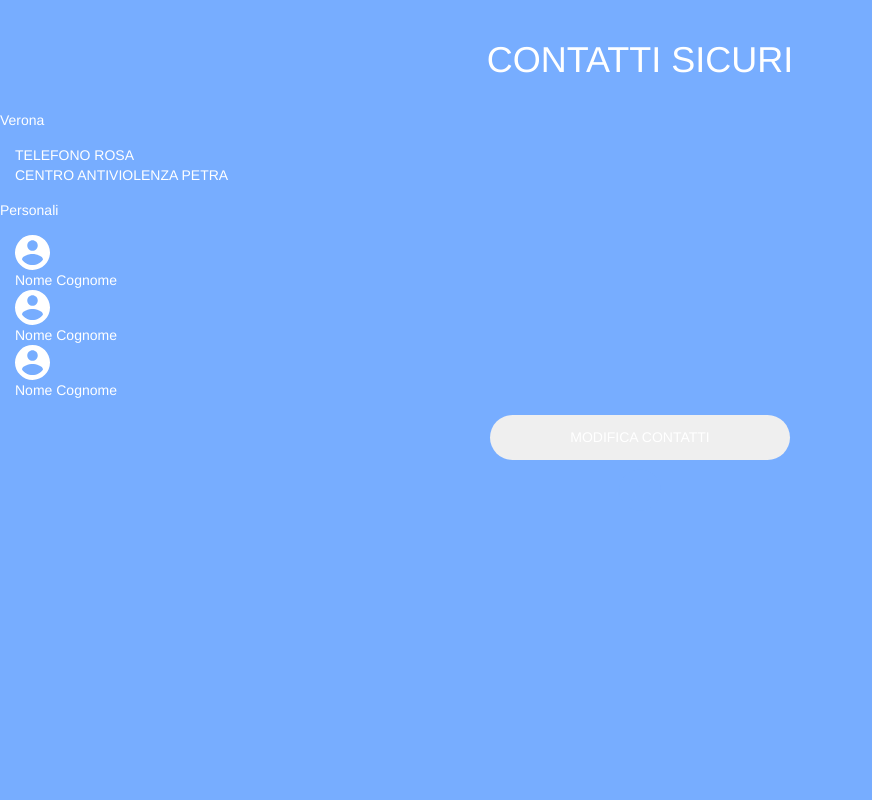
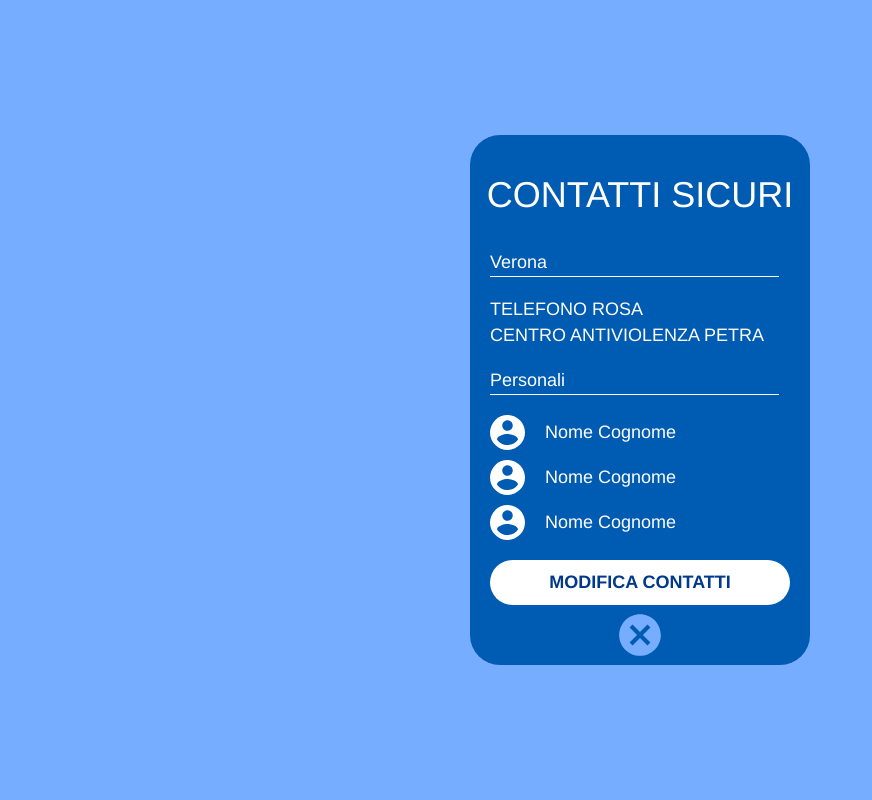
Before and after one commit to DavidZanotto/aidMe, a PHP site: page /AidMe-modifiche/contattiSicuriUtilizzo-ok.html in a window 1280 px wide. Shown: the whole page, without its empty margins (0-872 px from the left). Run offline with PHP 8.4, Linux system fonts and the light colour scheme.

Commit message:
Update stile.css

```diff
--- a/html AIDME/AidMe-modifiche/css/stile.css
+++ b/html AIDME/AidMe-modifiche/css/stile.css
@@ -1,3 +1,19 @@
+@media only screen and (min-width: 240px) and (max-width: 767px) {
+    #pic {
+        text-align: center;
+    }
+    #inputModifica input {}
+}
+
+@media only screen and (min-width: 768px) {
+    #pic {
+        text-align: right;
+    }
+    #inputModifica input {
+        float: left;
+    }
+}
+
 @media only screen and (min-width: 1024px) {
     .container_box {
         display: flex;
@@ -22,6 +38,10 @@ body {
     background-color: #00388C;
 }
 
+#bodyBg2 {
+    background-color: #005BB2;
+}
+
 #logo {
     width: 650px;
     margin: auto;
@@ -41,7 +61,6 @@ h1 {
 
 .buttonIntro {
     text-align: center;
-    /* font-family: 'Outfit', sans-serif; */
     font-size: 18px;
 }
 
@@ -96,7 +115,7 @@ a:hover {
 }
 
 .margin {
-    margin: 15px;
+    margin: 20px;
 }
 
 #backIcon {
@@ -131,16 +150,6 @@ h1#h1Margin {
 
 
 /* impostazioni */
-
-.impostazioniIcon {
-    float: left;
-    margin-right: 20px
-}
-
-.svgImpostazioni {
-    float: left;
-    margin-right: 20px
-}
 
 .textImpostazioni {
     line-height: 41px;
@@ -183,6 +192,149 @@ h1#h1Margin {
 
 /* modificaContatti */
 
+#btnSalvaContatto {
+    background-color: #4891FF;
+    text-align: center;
+    margin: 20px;
+    font-size: 18px;
+}
+
+.prova {
+    display: block;
+}
+
+
+/* ContattiSicuriUtilizzo*/
+
+.box-centrato {
+    height: 100%;
+    display: flex;
+    justify-content: center;
+    align-items: center;
+}
+
+#box {
+    width: 340px;
+    height: 530px;
+    background-color: #005BB2;
+    border-radius: 30px;
+    font-size: 18px;
+}
+
+.margin-bottom {
+    margin-bottom: 10px;
+}
+
+.textContatti {
+    margin-left: 20px;
+    border-bottom: 1px solid white;
+    width: 85%;
+}
+
+.floatLeft {
+    float: left;
+    margin-right: 20px
+}
+
+.textContatti2 {
+    line-height: 35px;
+}
+
+#btnModifica {
+    background-color: white;
+    color: #00388C;
+    font-weight: bold;
+}
+
+
+/* richiestaInviata */
+
+#textRichiesta {
+    text-align: center;
+    font-size: 24px;
+    padding: 10px;
+}
+
+#btnRichiesta {
+    text-align: center;
+    border-top: 1px solid white;
+    border-bottom: 1px solid white;
+    padding: 10px;
+    font-weight: bold;
+    font-size: 24px;
+    margin: 20px;
+}
+
+#btnChiusura {
+    text-align: center;
+    margin-top: 150px;
+}
+
+
+/* visualizzaContatti*/
+
+.imgContatti {
+    float: left;
+    margin: 0 20px;
+}
+
+.lineHeight {
+    line-height: 50px;
+}
+
+#btnChiusura2 {
+    text-align: center;
+    margin-top: 100px;
+}
+
+
+/* logout */
+
+#logoutBox {
+    width: 300px;
+    padding: 20px;
+    border-radius: 20px;
+    position: absolute;
+    text-align: center;
+    top: 50%;
+    left: 50%;
+    margin: -100px 0px 0px -150px;
+    background-color: #00388C;
+    font-size: 20px;
+}
+
+#btnAnnullaLogout {
+    background-color: white;
+    color: #00388C;
+}
+
+#btnConfermaLogout {
+    background-color: #77ADFF;
+    color: #00388C;
+}
+
+
+/* richiestaAnnullata*/
+
+#boxRichiestaAnnullata {
+    width: 350px;
+    height: 250px;
+    background-color: #005BB2;
+    border-radius: 30px;
+    font-size: 18px;
+}
+
+#btnChiusura3 {
+    text-align: center;
+    margin-top: 0;
+}
+
+#textRichiestaAnnullata {
+    font-size: 32px;
+    text-align: center;
+    margin: 20px
+}
+
 
 /* PASSWORD ERROR */
 
```
